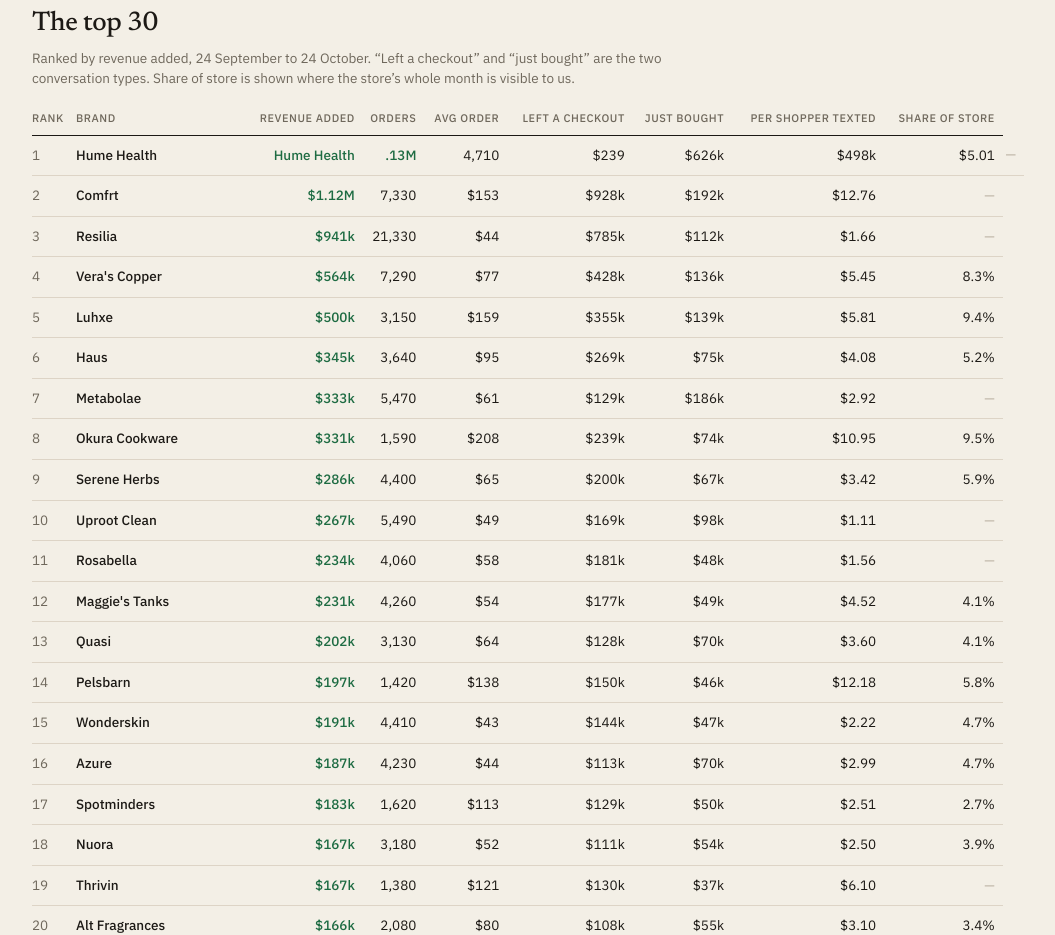
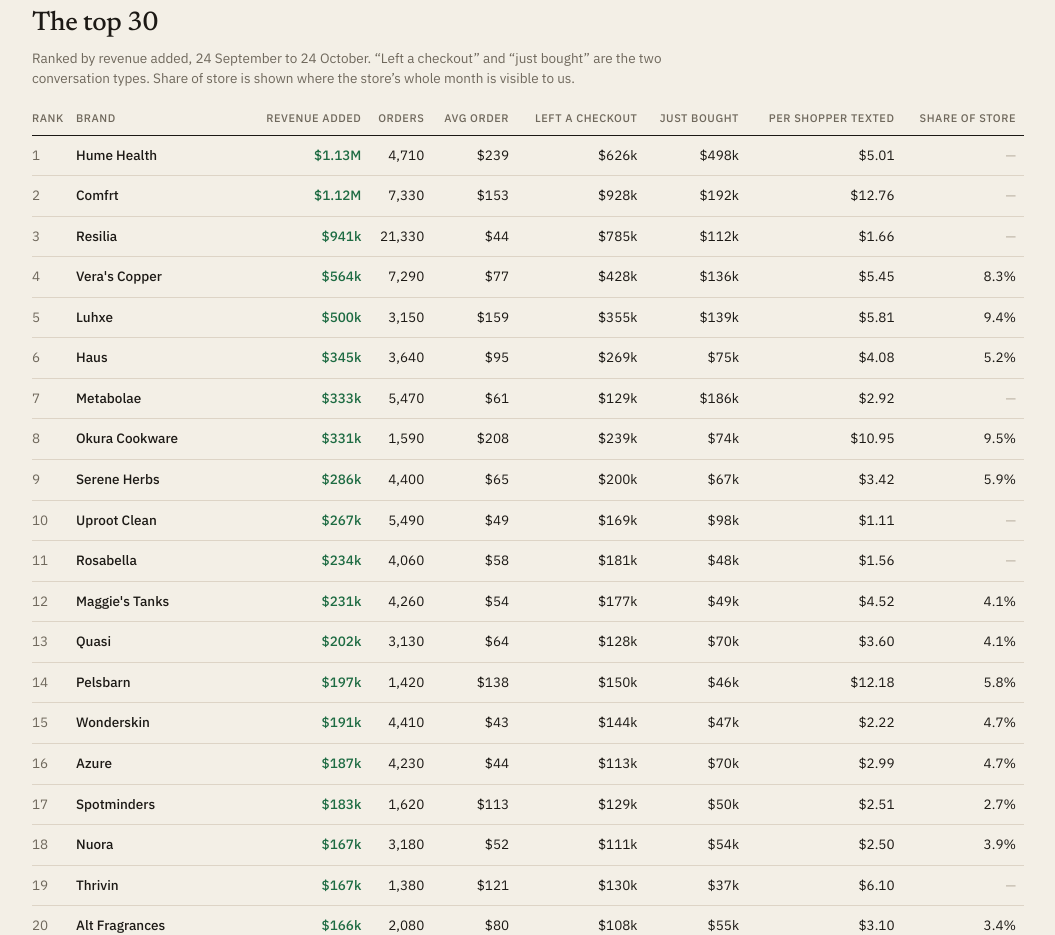
Before and after one commit to Competencecollective/zobi-brief-k7q2, a plain HTML site: page index.html in a window 1280 px wide. Shown: the part 1620-2555 px from the top of the page, without its empty margins (112-1167 px from the left). Drawn offline with Linux system fonts and the light colour scheme.

Commit message:
Fix Hume Health row

```diff
--- a/index.html
+++ b/index.html
@@ -153,8 +153,7 @@
       <tr>
       <td class="rank">1</td>
       <td class="brand">Hume Health</td>
-      <td class="num rev">Hume Health</td>
-      <td class="num rev">.13M</td>
+      <td class="num rev">$1.13M</td>
       <td class="num">4,710</td>
       <td class="num">$239</td>
       <td class="num">$626k</td>
```
